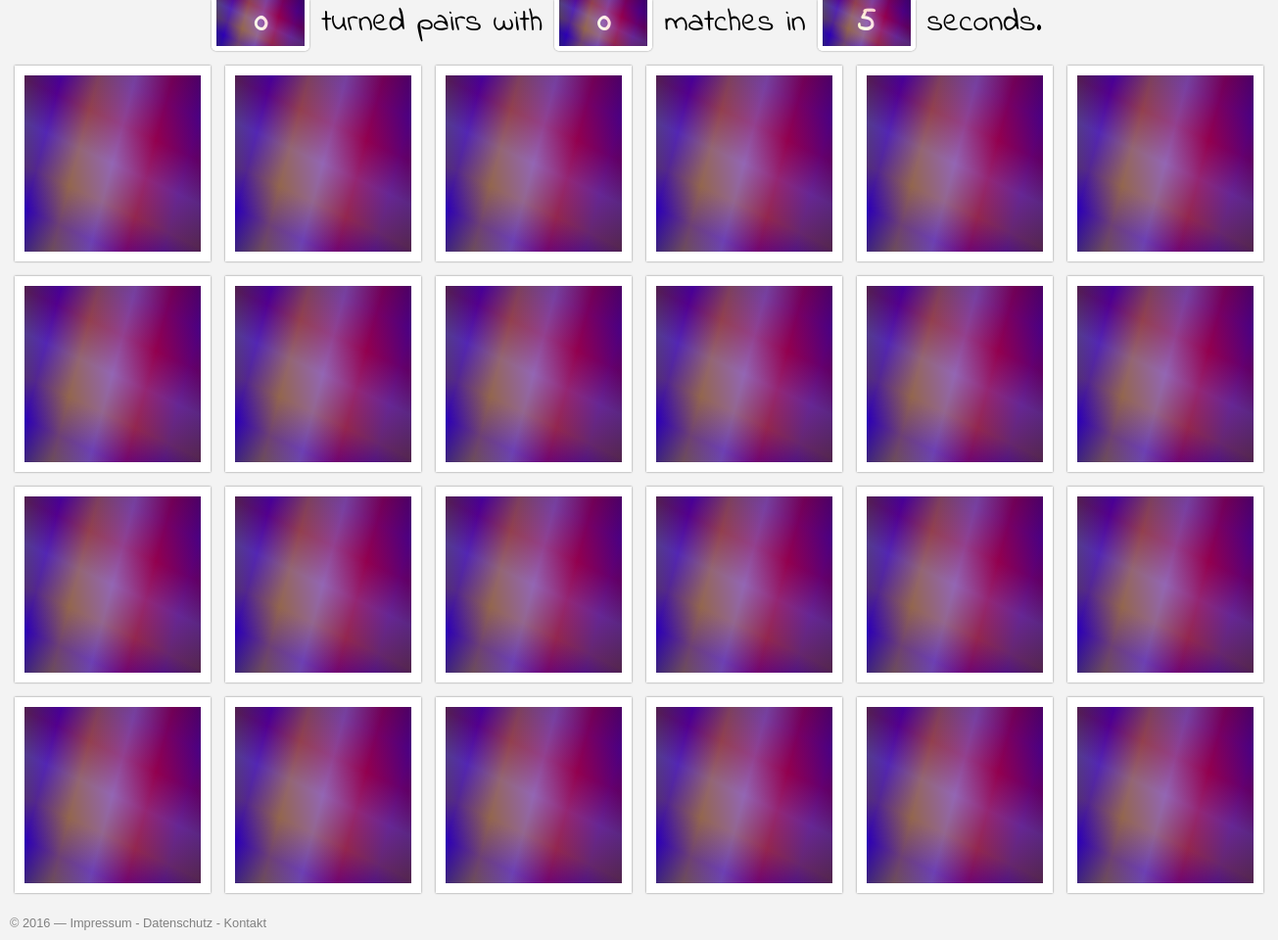
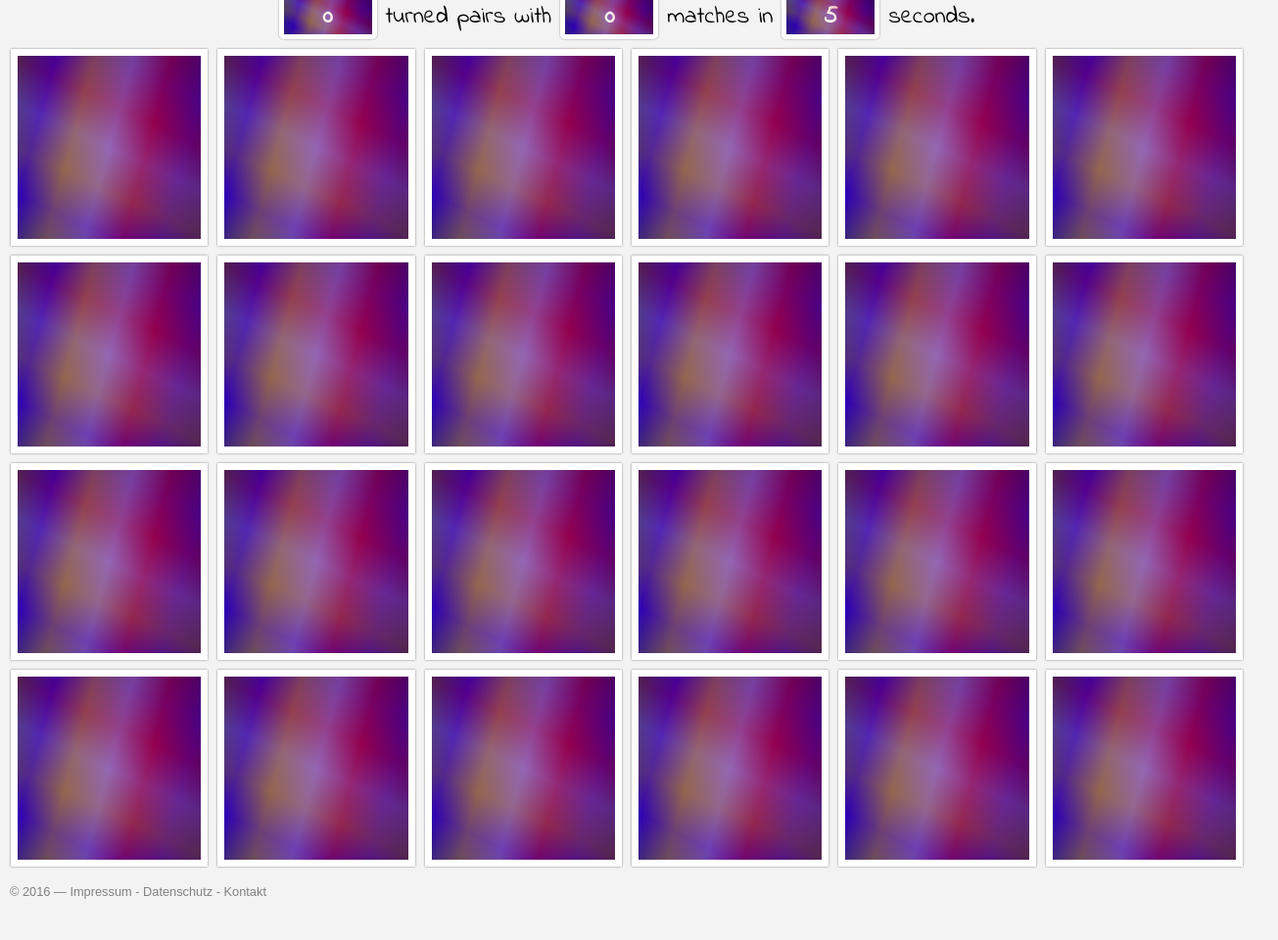
Before and after one commit to C14L/memory1, a plain HTML site: page index.html in a window 1280 px wide. Shown: the whole page at 98% size, 1305 px wide, since content can reach past the window. After the commit the page ends 928 px from the top, so only its background shows below. Drawn offline with Linux system fonts and the light colour scheme.

Commit message:
Wrap all JS in IIFE; make CSS responsive

```diff
--- a/main.css
+++ b/main.css
@@ -6,10 +6,40 @@ body {
     margin: 0;
     padding: 0;
     background-color: #F3F3F3;
-    --card-width: 200px;
-    --card-gap: 15px;
-    --cards-per-row: 6;
+    --card-width: calc((100vw / 4) - 8px);
+    --card-gap: 5px;
+    --cards-per-row: 4;
     --flip-card-speed: 0.8s;
+    --card-border: 5px;
+    --header-font-size: 16px;
+}
+
+@media only screen and (min-width: 768px) {
+    body {
+        margin: 0;
+        padding: 0;
+        background-color: #F3F3F3;
+        --card-width: calc((100vw / 6) - 12px);
+        --card-gap: 10px;
+        --cards-per-row: 6;
+        --flip-card-speed: 0.8s;
+        --card-border: 7px;
+        --header-font-size: 24px;
+    }
+}
+
+@media only screen and (min-width: 1300px) {
+    body {
+        margin: 0;
+        padding: 0;
+        background-color: #F3F3F3;
+        --card-width: 200px;
+        --card-gap: 15px;
+        --cards-per-row: 6;
+        --flip-card-speed: 0.8s;
+        --card-border: 10px;
+        --header-font-size: 32px;
+    }
 }
 
 #okay-overlay {
@@ -61,7 +91,7 @@ body {
     height: inherit;
     line-height: var(--card-width);
     box-shadow: 0 0 2px rgba(0,0,0,0.48);
-    border: 10px solid white;
+    border: var(--card-border) solid white;
     position: absolute; top: 0; right: 0; bottom: 0; left: 0;
 }
 
@@ -123,7 +153,7 @@ body {
 
 header {
     font-family: 'Indie Flower', cursive;
-    font-size: 32px;
+    font-size: var(--header-font-size);
     padding: 0px;
     text-align: center;
 }
--- a/main.js
+++ b/main.js
@@ -1,3 +1,4 @@
+(function(){ 'use strict';
 
     const DEBUG = false;
 
@@ -153,3 +154,5 @@ function shuffleArray (arr) {
         }
         return arr;
     }
+
+})();
```
Lines whose indentation alone changed are shown as unchanged.
